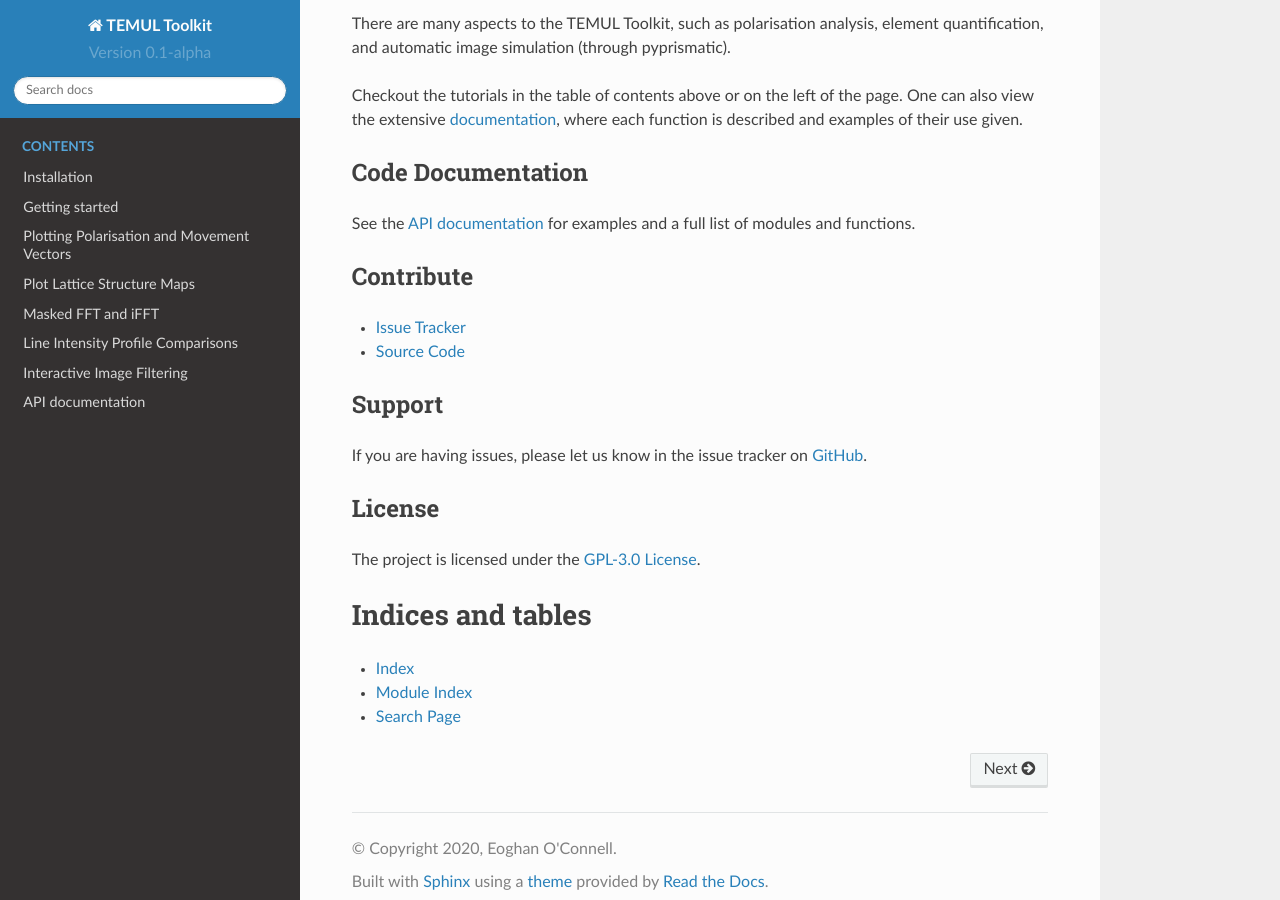
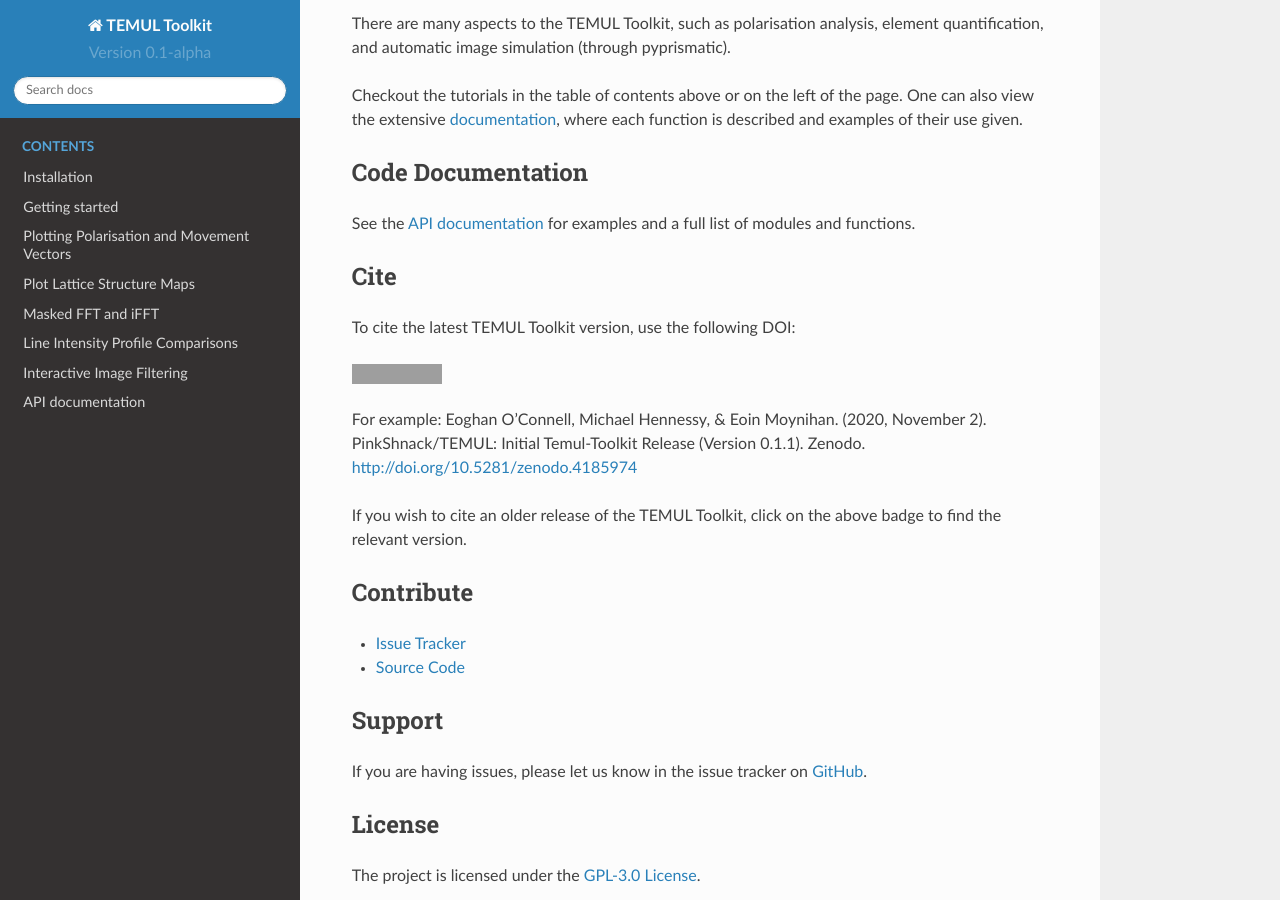
Before and after one commit to PinkShnack/TEMUL, a Sphinx documentation site: the page built from doc/index.rst, in a window 1280 px wide and 900 px high, scrolled down 1693 px. Built offline with Sphinx 7.4.7 and the Read the Docs theme 2.0.0, drawn with Linux system fonts in a browser that asks for light colours; formulas are drawn with MathJax 3; grey boxes are pictures that could not be loaded.

Commit message:
added cite to doc website

```diff
--- a/doc/index.rst
+++ b/doc/index.rst
@@ -59,6 +59,20 @@
 See the :ref:`api_doc` for examples and a full list of modules and functions.
 
 
+Cite
+----
+
+To cite the latest TEMUL Toolkit version, use the following DOI:
+
+.. image:: https://www.zenodo.org/badge/203785298.svg
+   :target: https://www.zenodo.org/badge/latestdoi/203785298
+
+For example: Eoghan O'Connell, Michael Hennessy, & Eoin Moynihan. (2020, November 2). PinkShnack/TEMUL: Initial Temul-Toolkit Release (Version 0.1.1). Zenodo. http://doi.org/10.5281/zenodo.4185974
+
+If you wish to cite an older release of the TEMUL Toolkit, click on the above
+badge to find the relevant version.
+
+
 Contribute
 ----------
 
```
Also changed, not shown: 9 other files.
